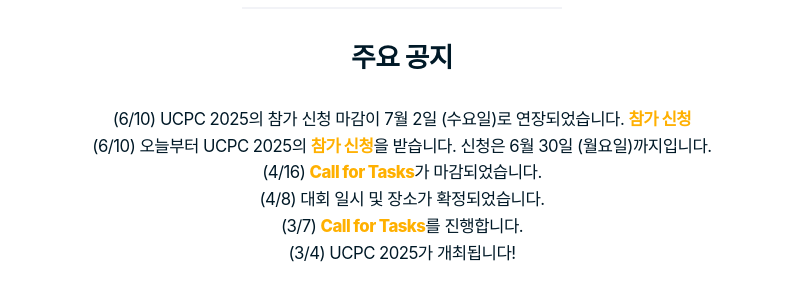
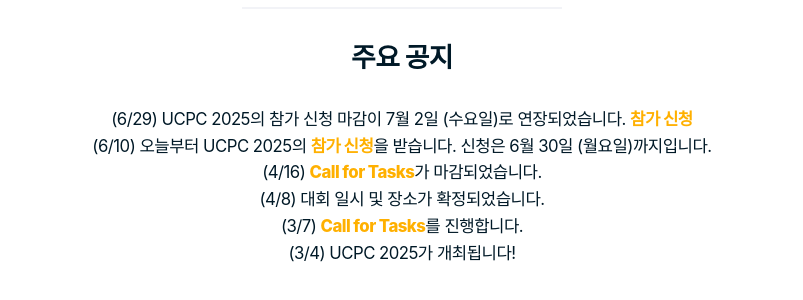
Before and after one commit to ucpcc/2025, a Jekyll site: the page built from index.md, in a window 1280 px wide and 900 px high, scrolled down 1392 px. Shown: the part 151-451 px from the top of the window, without its empty margins (238-1041 px from the left). Built offline with Jekyll 4.4.1, drawn with Linux system fonts in a browser that asks for light colours; some web fonts are replaced.

Commit message:
fix: 주요공지 게시일 수정 (#25)

```diff
--- a/index.md
+++ b/index.md
@@ -5,7 +5,7 @@ title: UCPC 2025
 
 ## 주요 공지
 
-- (6/10) UCPC 2025의 참가 신청 마감이 7월 2일 (수요일)로 연장되었습니다. [참가 신청](https://forms.gle/zKg7qPYJsY3XdgAU8)
+- (6/29) UCPC 2025의 참가 신청 마감이 7월 2일 (수요일)로 연장되었습니다. [참가 신청](https://forms.gle/zKg7qPYJsY3XdgAU8)
 - (6/10) 오늘부터 UCPC 2025의 [참가 신청](https://forms.gle/zKg7qPYJsY3XdgAU8)을 받습니다. 신청은 6월 30일 (월요일)까지입니다.
 - (4/16) [Call for Tasks](https://2025.ucpc.me/tasks/)가 마감되었습니다.
 - (4/8) 대회 일시 및 장소가 확정되었습니다.
```
